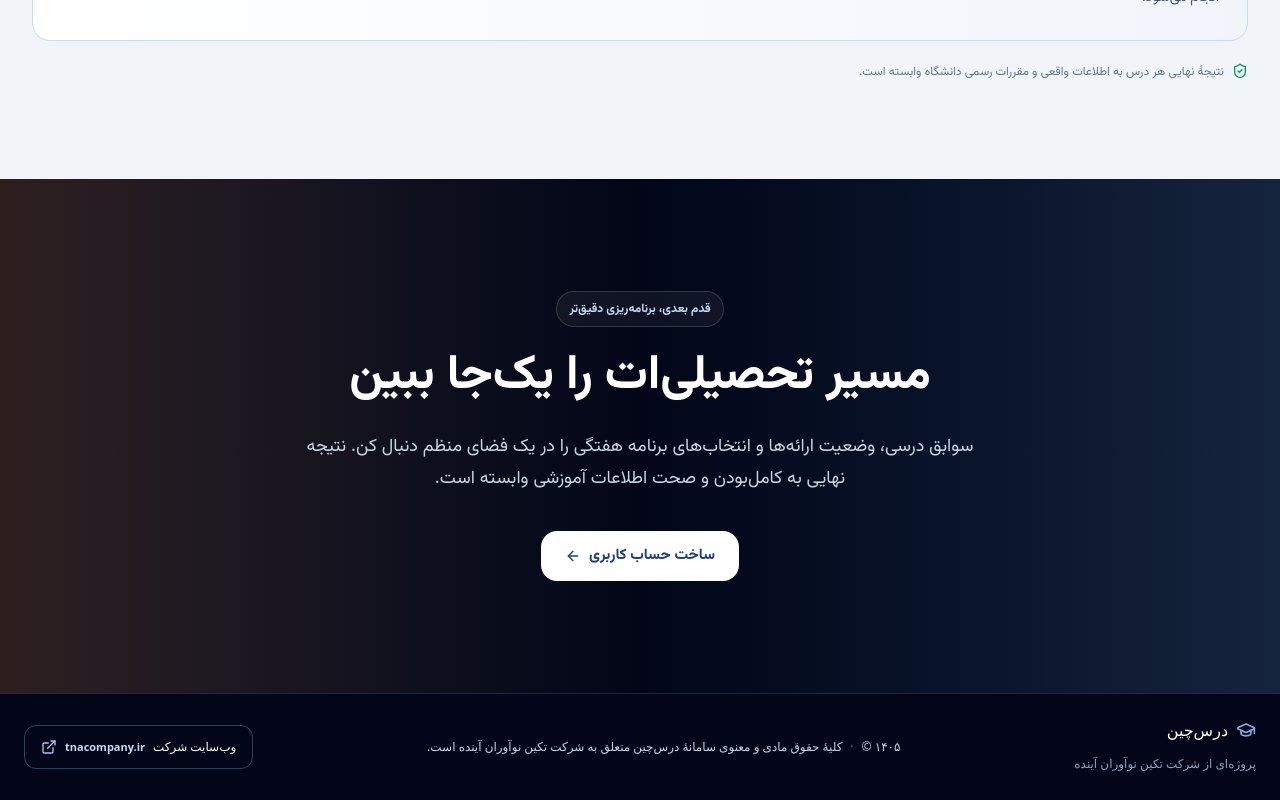
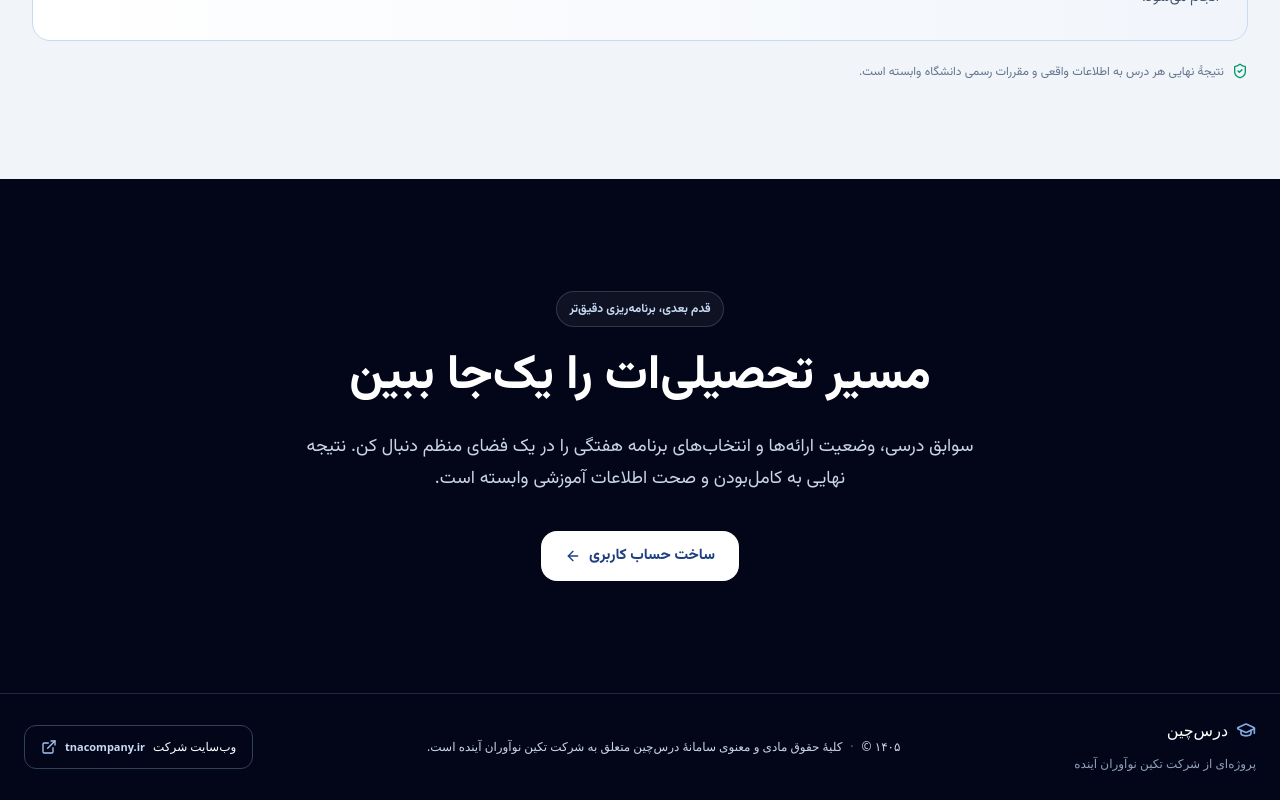
Before and after one commit to mohammadrezamie/DarsChin, a React (Vite) app: page / in a window 1280 px wide. Shown: the part 5138-5938 px from the top of the page. Built offline with nearby package versions, Linux system fonts and the light colour scheme.

Commit message:
fix(ui): حذف رنگ‌های تزئینی و هماهنگی با آبی دانشگاهی

```diff
--- a/src/pages/Landing.tsx
+++ b/src/pages/Landing.tsx
@@ -135,7 +135,7 @@ const Landing: React.FC = () => {
       <main>
         <HeroSection />
         {publicDemoEnabled && <section aria-label="انتخاب دسترسی دمو" className="darschin-demo-entry relative mx-auto -mt-3 mb-10 max-w-7xl px-3 sm:px-6 lg:px-8">
-          <div className="darschin-demo-entry__body dc-demo-entry grid min-w-0 gap-4 rounded-[1.75rem] border border-teal-200/80 bg-gradient-to-br from-white via-teal-50/80 to-emerald-50/60 p-4 shadow-[0_22px_60px_-32px_rgba(37,99,235,0.35)] sm:grid-cols-[1fr_auto] sm:items-center sm:p-7 dark:border-teal-950/70 dark:from-slate-900 dark:via-slate-900 dark:to-teal-950/40">
+          <div className="darschin-demo-entry__body dc-demo-entry grid min-w-0 gap-4 rounded-[1.75rem] border border-teal-200/80 bg-white p-4 shadow-[0_22px_60px_-32px_rgba(37,99,235,0.35)] sm:grid-cols-[1fr_auto] sm:items-center sm:p-7 dark:border-teal-950/70 dark:bg-slate-900">
             <div>
               <p className="text-xs font-black tracking-wide text-teal-800 dark:text-teal-300">پایلوت دانشگاه آزاد · مهندسی برق کارشناسی · علوم و تحقیقات</p>
               <h2 className="mt-2 text-xl font-black text-slate-950 sm:text-2xl dark:text-white">بدون ساخت حساب، میز کار دانشجو را امتحان کن</h2>
@@ -154,7 +154,7 @@ const Landing: React.FC = () => {
         <DashboardShowcaseSection />
 
         <section className="dc-final-cta relative overflow-hidden bg-slate-950 px-4 py-20 text-center text-white sm:px-6 sm:py-28 lg:px-8">
-          <div aria-hidden="true" className="absolute inset-0 bg-gradient-to-l from-teal-950/70 via-slate-950 to-amber-950/50" />
+          <div aria-hidden="true" className="absolute inset-0 bg-slate-950" />
           <div className="relative mx-auto max-w-4xl">
             <span className="mb-5 inline-flex items-center gap-2 rounded-full border border-white/15 bg-white/5 px-3 py-1.5 text-xs font-bold text-teal-200">قدم بعدی، برنامه‌ریزی دقیق‌تر</span>
             <h2 className="mb-6 text-3xl font-black leading-tight sm:text-4xl md:text-5xl">مسیر تحصیلی‌ات را یک‌جا ببین</h2>
```
